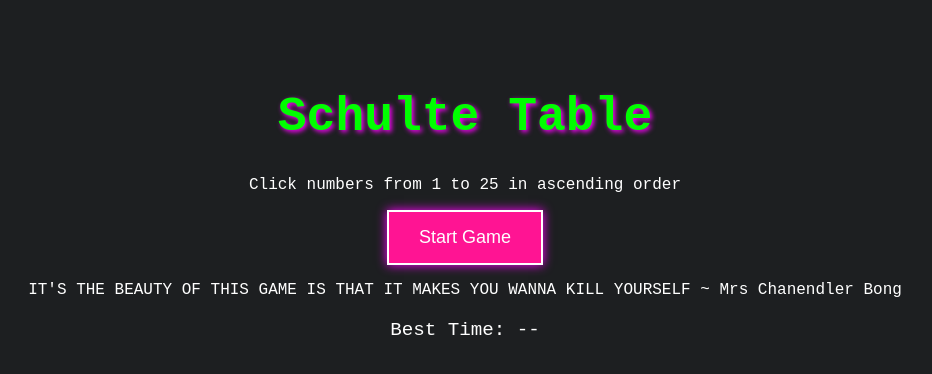
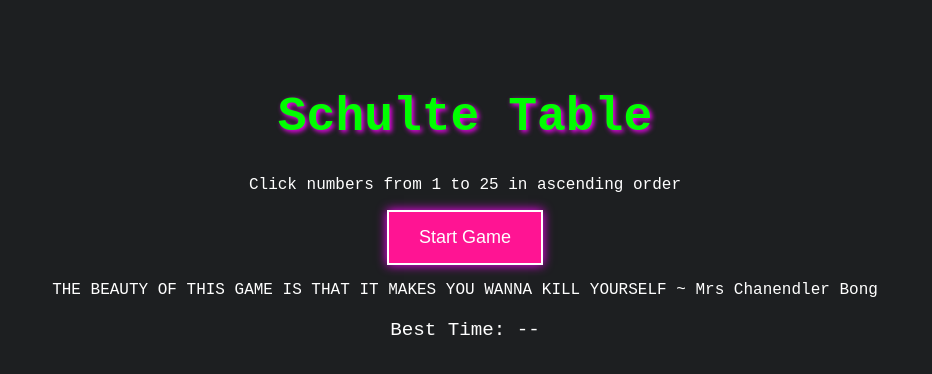
Before and after one commit to manvi0107/game, a plain HTML site: page index.html in a window 1280 px wide. Shown: the whole page, without its empty margins (175-1107 px from the left). Drawn offline with Linux system fonts and the light colour scheme.

Commit message:
Update index.html

```diff
--- a/index.html
+++ b/index.html
@@ -19,7 +19,7 @@
             <div id="timer">Time: 0s</div>
             <div id="schulteTable"></div>
         </div>
-        <p>IT'S THE BEAUTY OF THIS GAME IS THAT IT MAKES YOU WANNA KILL YOURSELF ~ Mrs Chanendler Bong</p>
+        <p>THE BEAUTY OF THIS GAME IS THAT IT MAKES YOU WANNA KILL YOURSELF ~ Mrs Chanendler Bong</p>
         <button id="playAgainButton" class="hidden">Play Again</button>
         <button id="goBackButton" class="hidden">Go Back Home</button>
          <button id="startOverButton" class="hidden">Start Over</button>
```
